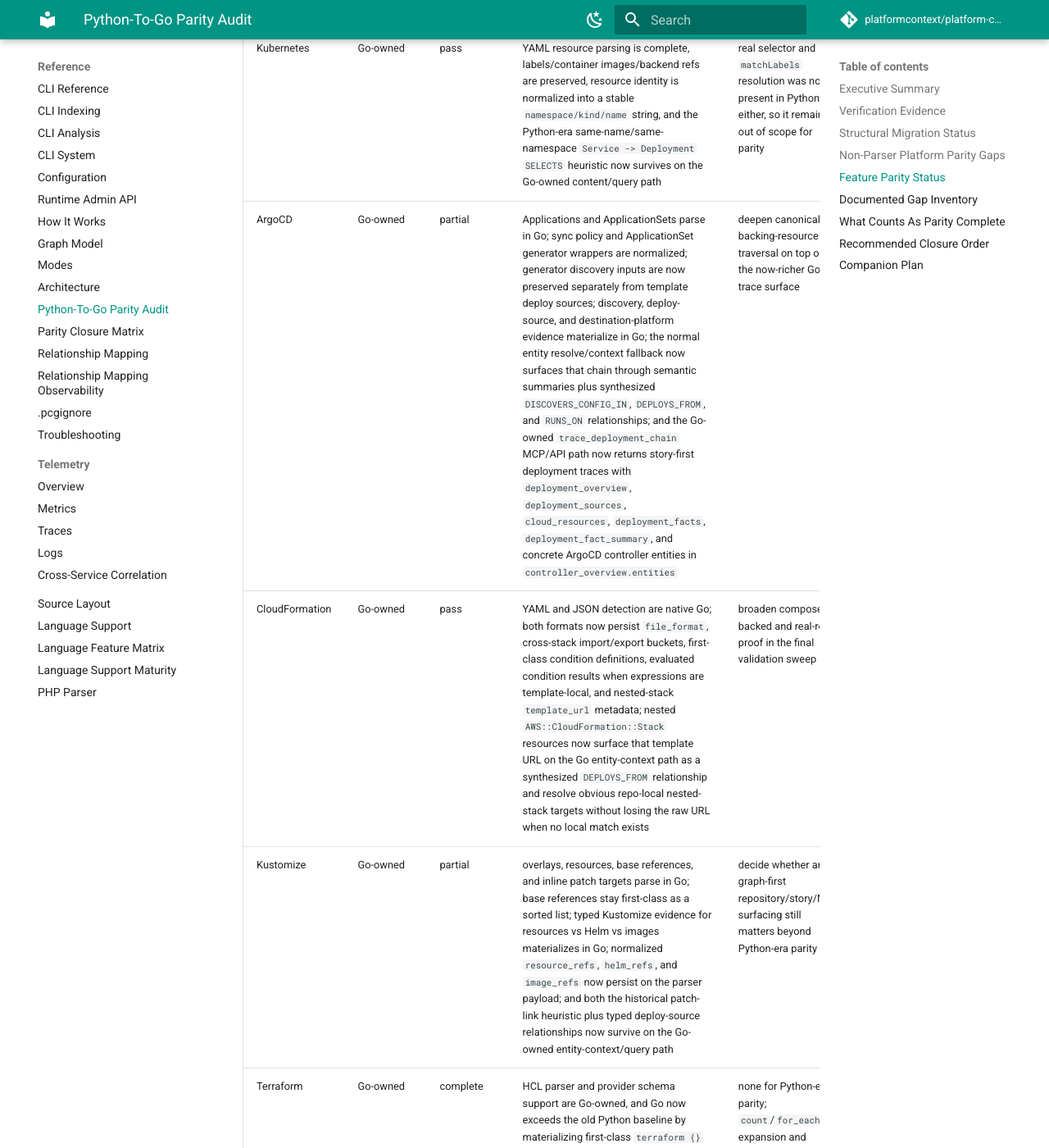
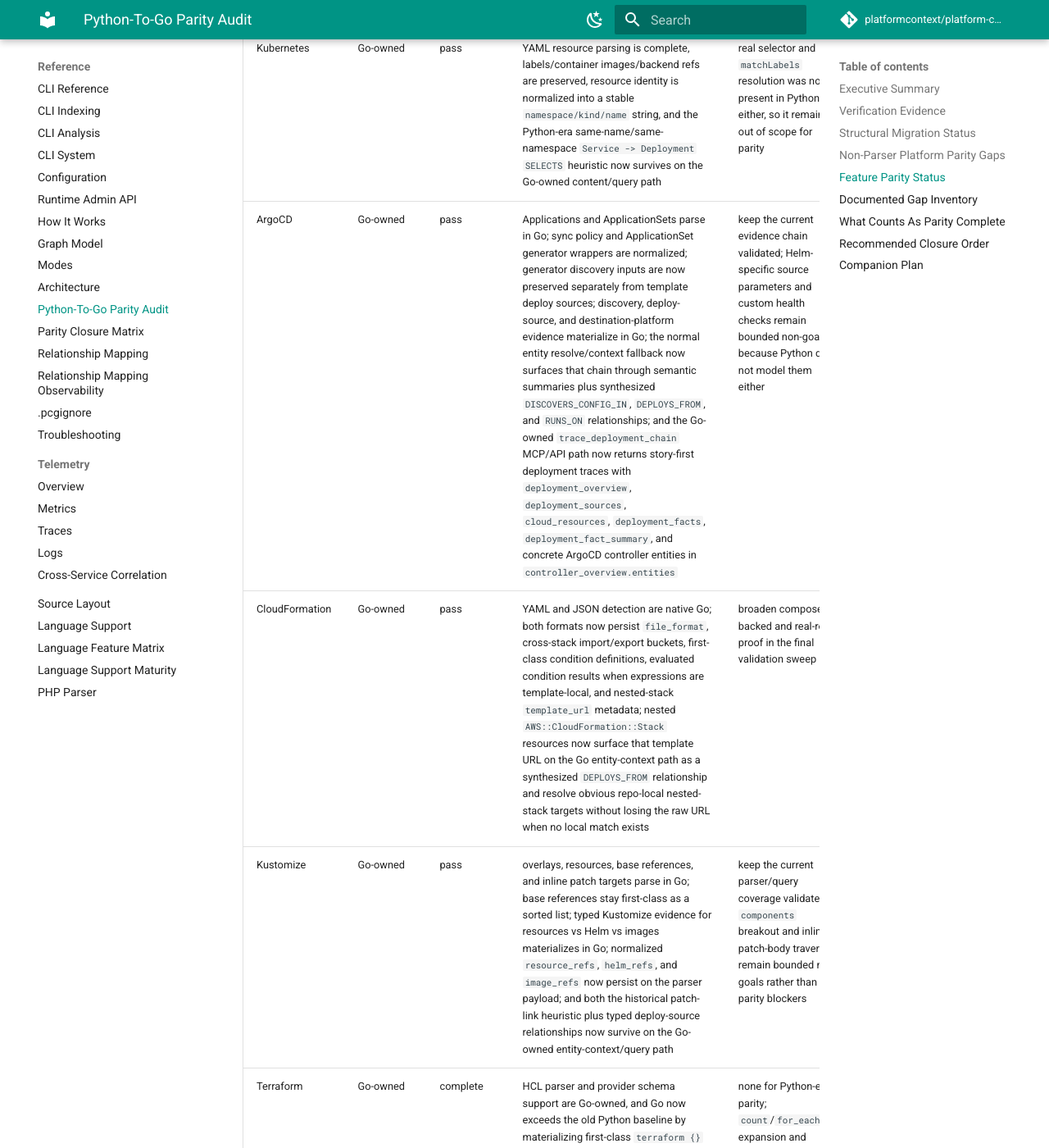
Before and after one commit to platformcontext/platform-context-graph, an MkDocs documentation site: the page built from docs/docs/reference/python-to-go-parity.md, in a window 1280 px wide and 1400 px high, scrolled down 6413 px. Shown: the whole window at 82% size. Built offline with MkDocs 1.6.1 and Material for MkDocs 9.7.7, drawn with Linux system fonts in a browser that asks for light colours; comment, search, counter and statistics services are not loaded; some of the changed text lies outside the part shown.

Commit message:
docs(parity): close argocd and kustomize rows

```diff
--- a/docs/docs/reference/python-to-go-parity.md
+++ b/docs/docs/reference/python-to-go-parity.md
@@ -85,9 +85,9 @@
 | Rust | Go-owned | partial | core Rust parsing is complete, impl blocks now persist as `ImplBlock` content entities, the normal Go `code/language-query`, entity-context, and `code/relationships` surfaces now expose impl ownership through exact `impl_context` matching, canonical call materialization now honors exact `impl_context`-qualified Rust methods, and reducer proof covers safe repo-unique cross-file bare-name call materialization for Rust `function_calls` | persist explicit impl-block graph semantics and relationships end to end, then add broader public call-graph/query proof |
 | Elixir | Go-owned | partial | core Elixir parsing is complete, `defprotocol` now materializes as a first-class `Protocol` content entity on the normal Go parser/content/query path, module/function semantic kinds now surface through normal Go query/context semantic summaries on `Module`, `Protocol`, and `Function` entities, and the normal Go query path can also resolve `guard`, `protocol_implementation`, and `module_attribute` as semantic aliases over flattened `Function`, `Module`, and `Variable` entities | persist guards, protocols, protocol implementations, and module attributes as first-class graph semantics rather than generic metadata |
 | Kubernetes | Go-owned | pass | YAML resource parsing is complete, labels/container images/backend refs are preserved, resource identity is normalized into a stable `namespace/kind/name` string, and the Python-era same-name/same-namespace `Service -> Deployment` `SELECTS` heuristic now survives on the Go-owned content/query path | real selector and `matchLabels` resolution was not present in Python either, so it remains out of scope for parity |
-| ArgoCD | Go-owned | partial | Applications and ApplicationSets parse in Go; sync policy and ApplicationSet generator wrappers are normalized; generator discovery inputs are now preserved separately from template deploy sources; discovery, deploy-source, and destination-platform evidence materialize in Go; the normal entity resolve/context fallback now surfaces that chain through semantic summaries plus synthesized `DISCOVERS_CONFIG_IN`, `DEPLOYS_FROM`, and `RUNS_ON` relationships; and the Go-owned `trace_deployment_chain` MCP/API path now returns story-first deployment traces with `deployment_overview`, `deployment_sources`, `cloud_resources`, `deployment_facts`, `deployment_fact_summary`, and concrete ArgoCD controller entities in `controller_overview.entities` | deepen canonical backing-resource traversal on top of the now-richer Go trace surface |
+| ArgoCD | Go-owned | pass | Applications and ApplicationSets parse in Go; sync policy and ApplicationSet generator wrappers are normalized; generator discovery inputs are now preserved separately from template deploy sources; discovery, deploy-source, and destination-platform evidence materialize in Go; the normal entity resolve/context fallback now surfaces that chain through semantic summaries plus synthesized `DISCOVERS_CONFIG_IN`, `DEPLOYS_FROM`, and `RUNS_ON` relationships; and the Go-owned `trace_deployment_chain` MCP/API path now returns story-first deployment traces with `deployment_overview`, `deployment_sources`, `cloud_resources`, `deployment_facts`, `deployment_fact_summary`, and concrete ArgoCD controller entities in `controller_overview.entities` | keep the current evidence chain validated; Helm-specific source parameters and custom health checks remain bounded non-goals because Python did not model them either |
 | CloudFormation | Go-owned | pass | YAML and JSON detection are native Go; both formats now persist `file_format`, cross-stack import/export buckets, first-class condition definitions, evaluated condition results when expressions are template-local, and nested-stack `template_url` metadata; nested `AWS::CloudFormation::Stack` resources now surface that template URL on the Go entity-context path as a synthesized `DEPLOYS_FROM` relationship and resolve obvious repo-local nested-stack targets without losing the raw URL when no local match exists | broaden compose-backed and real-repo proof in the final validation sweep |
-| Kustomize | Go-owned | partial | overlays, resources, base references, and inline patch targets parse in Go; base references stay first-class as a sorted list; typed Kustomize evidence for resources vs Helm vs images materializes in Go; normalized `resource_refs`, `helm_refs`, and `image_refs` now persist on the parser payload; and both the historical patch-link heuristic plus typed deploy-source relationships now survive on the Go-owned entity-context/query path | decide whether any graph-first repository/story/MCP surfacing still matters beyond Python-era parity |
+| Kustomize | Go-owned | pass | overlays, resources, base references, and inline patch targets parse in Go; base references stay first-class as a sorted list; typed Kustomize evidence for resources vs Helm vs images materializes in Go; normalized `resource_refs`, `helm_refs`, and `image_refs` now persist on the parser payload; and both the historical patch-link heuristic plus typed deploy-source relationships now survive on the Go-owned entity-context/query path | keep the current parser/query coverage validated; `components` breakout and inline patch-body traversal remain bounded non-goals rather than parity blockers |
 | Terraform | Go-owned | complete | HCL parser and provider schema support are Go-owned, and Go now exceeds the old Python baseline by materializing first-class `terraform {}` block metadata | none for Python-era parity; `count`/`for_each` expansion and `dynamic` traversal remain optional net-new follow-on work |
 | Terragrunt | Go-owned | complete | core Terragrunt parsing is complete, dependency/local/input semantics are queryable through Go content entities, and `terraform.source` now also materializes through the normal `TerraformModule` surface | none; historical module-source semantics are now restored |
 | Generic JSON | Go-owned | intentionally partial | arbitrary JSON stays quiet to avoid graph noise | confirm whether Python-era behavior needs any targeted JSON families promoted |
@@ -107,8 +107,6 @@
 - C: typedef graph-first materialization beyond the now-supported content-backed `code/language-query` plus semantic-summary surface
 - Rust: impl blocks now persist as `ImplBlock` content entities, are queryable through `code/language-query`, and now expose exact impl ownership through normal entity-context and `code/relationships` fallbacks, but graph implementation edges remain partial
 - Elixir: guards, protocols, protocol implementations, and module attributes now appear in semantic summaries on normal query/context responses, the normal Go query path can resolve them through semantic aliases, and `defprotocol` now materializes as a first-class `Protocol` content entity, but the graph still stores those semantics as generic modules/functions/variables
-- ArgoCD: deepen canonical backing-resource traversal on top of the now-Go-owned `trace_deployment_chain` MCP/API surfacing for the Application/ApplicationSet evidence chain
-- Kustomize: confirm whether anything beyond the parser/relationships/entity-context path is still required for Python-era parity
 - Terragrunt: module-source semantics from `terraform.source` are now restored through the normal `TerraformModule` surface
 - JSON: generic JSON intentionally remains partial
 - SQL/dbt: Python-era feature parity is met, but validation maturity is still narrower than the final desired bar because broader real-repo and compose-backed proof remains to be expanded
```
Also changed, not shown: other parts of docs/docs/reference/python-to-go-parity.md (+3 -3 lines), docs/docs/languages/argocd.md (+1 -1 lines), docs/docs/languages/kustomize.md (+1 -1 lines), docs/docs/reference/parity-closure-matrix.md (+3 -3 lines).
